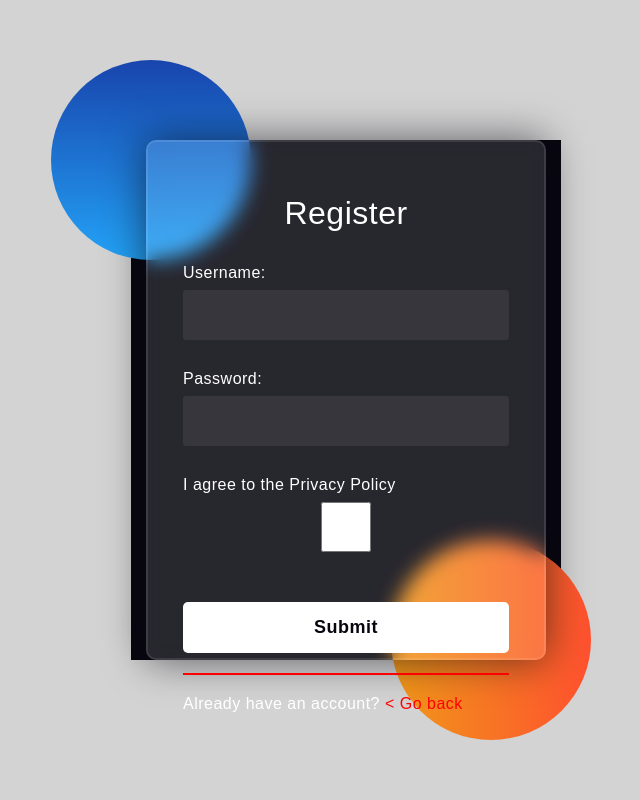
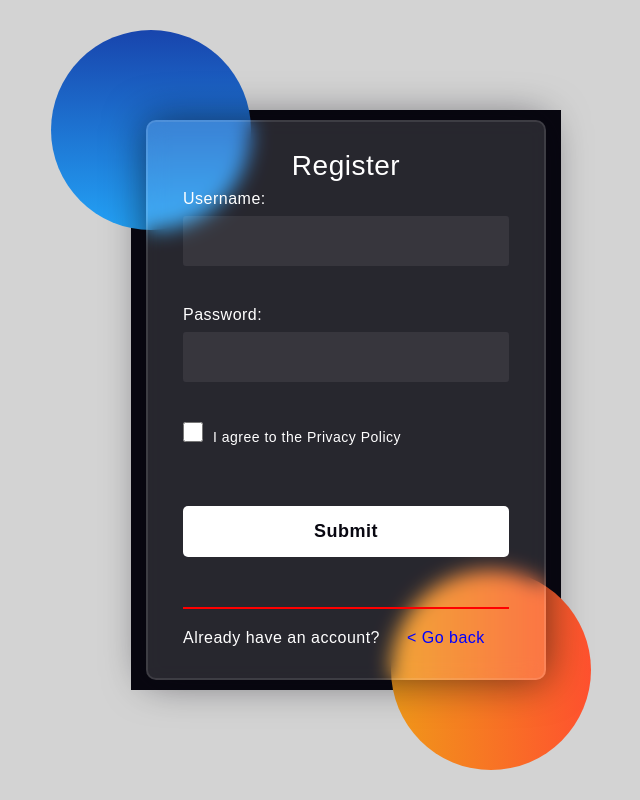
Before and after one commit to yulia-gutorova/websec-frontend, a React (Vite) app in the folder websec-react/: page /registration in a window 1280 px wide. Shown: the whole page, without its empty margins (294-934 px from the left). Built offline with nearby package versions, Linux system fonts and the light colour scheme.

Commit message:
styla error och success meddelande i reg och login form (reg) #38

```diff
--- a/websec-react/package.json
+++ b/websec-react/package.json
@@ -10,6 +10,7 @@
     "preview": "vite preview"
   },
   "dependencies": {
+    "@esbuild/darwin-arm64": "^0.19.4",
     "axios": "^1.5.1",
     "react": "^18.2.0",
     "react-dom": "^18.2.0",
--- a/websec-react/src/view/registration/RegistrationView.tsx
+++ b/websec-react/src/view/registration/RegistrationView.tsx
@@ -12,7 +12,10 @@ interface IFormInput {
 }
 
 export const RegistrationView = () => {
+
   const [errorMessage, setErrorMessage] = useState("")
+  const [isCheckbox, setIsCheckbox] = useState(false)
+
   const {
     register,
     handleSubmit,
@@ -21,7 +24,6 @@ export const RegistrationView = () => {
   } = useForm<IFormInput>();
 
   const onSubmit: SubmitHandler<IFormInput> = async (data) => {
-
 
     if (data.checkbox) {
 
@@ -53,19 +55,20 @@ export const RegistrationView = () => {
           setErrorMessage(data.message)
         }
 
-      if(resp.status === 404) {
+        if (resp.status === 404) {
           // Handle other errors when server is offline
           setErrorMessage("Unexpected error has occured")
         }
 
 
       } catch (error) {
-      setErrorMessage("Unexpected error has occured")    }
+        setErrorMessage("Unexpected error has occured")
+      }
     }
   }
   //================================================
   return (
-    <body>
+    <div className={classes.container}>
       <div className={classes.registerArea}>
         <div className={classes.background}>
           <div className={classes.shapeOne}></div>
@@ -90,7 +93,10 @@ export const RegistrationView = () => {
               className={classes.registerInput}
               {...register("username", { required: true })}
             />
-            {errors.username && <div>Username is required</div>}
+            <div className={classes.registerErrorWrapper}>
+
+              {errors.username &&  <span className={classes.registerErrorText}>Username is required</span>}
+            </div>
           </div>
 
           <div>
@@ -103,31 +109,41 @@ export const RegistrationView = () => {
               className={classes.registerInput}
               {...register("password", { required: true })}
             />
-            {errors.password && <div>Password is required</div>}
+
+            <div className={classes.registerErrorWrapper}>
+              {errors.password &&  <span className={classes.registerErrorText}>Password is required</span>}
             </div>
 
-          <div>
-            <label htmlFor="checkbox" className={classes.registerLabel}>
-              I agree to the Privacy Policy
-            </label>
+          </div>
+
+          {/* ------------- Checkbox -----------------*/}
+          <div className={classes.registerCheckboxWrapper}>
             <input
               id="checkbox"
               type="checkbox"
-              className={classes.registerInput}
+              onClick={() => setIsCheckbox(!isCheckbox)}
+              className={classes.registerInputCheckbox}
               {...register("checkbox", { required: true })}
             />
-            {errors.checkbox && <div>You must to agree to terms and conditions</div>}
+            <label htmlFor="checkbox" className={classes.registerCheckboxLabel}>
+              I agree to the Privacy Policy
+            </label>
+
+            <div className={classes.registerErrorWrapper}>
+                {errors.checkbox &&  <span className={classes.registerErrorText}>You must to agree to terms and conditions </span>}
+            </div>
           </div>
 
           <div>
             <button type="submit" className={classes.registerButton}>
               Submit
             </button>
-            {errorMessage ? (
-              <div>{errorMessage}</div>
-            ) : isSubmitSuccessful ? (<div>
-              Registration successful!
-            </div>): null}
+
+            <div className={classes.registerErrorWrapper}>
+
+              {errorMessage || !isCheckbox? (<span className={classes.registerErrorText}>{errorMessage}</span>) : isSubmitSuccessful ? (<span className={classes.registerSuccessText}>Register successfull</span>) : null}
+            </div>
+
           </div>
 
           <hr className={classes.hr} />
@@ -136,11 +152,11 @@ export const RegistrationView = () => {
             <span>Already have an account?</span>
             <Link to="/" className={classes.link}>
               {" "}
-              <span className={classes.backLink}> {"< "}Go back </span>{" "}
+              <span className={classes.backLink}> &ensp; &ensp;{"< "}Go back </span>{" "}
             </Link>
           </div>
         </form>
       </div>
-    </body>
+    </div>
   );
 };
--- a/websec-react/src/view/registration/styles/RegistrationView.module.css
+++ b/websec-react/src/view/registration/styles/RegistrationView.module.css
@@ -6,7 +6,7 @@
   box-sizing: border-box;
 }
 
-body {
+.container {
   background-color: lightgray;
   font-family: "Poppins", sans-serif;
   color: #ffffff;
@@ -16,7 +16,7 @@ body {
 
 .registerArea{
     width: 430px;
-    height: 520px;
+    height: 580px;
     position: absolute;
     transform: translate(-50%, -50%);
     left: 50%;
@@ -45,7 +45,7 @@ body {
 }
 
 .registerForm{
-    height: 520px;
+    height: 560px;
     width: 400px;
     background-color: rgba(255, 255, 255, 0.13);
     position: absolute;
@@ -56,7 +56,7 @@ body {
     backdrop-filter: blur(10px);
     border: 2px solid rgba(255, 255, 255, 0.1);
     box-shadow: 0 0 40px rgba(8, 7, 16, 0.6);
-    padding: 50px 35px;
+    padding: 30px 35px;
 
 }
 
@@ -70,15 +70,15 @@ body {
 
 .registerHeader {
     color: white;
-    font-size: 32px;
+    font-size: 28px;
     font-weight: 500;
-    line-height: 42px;
+    line-height: 28px;
     text-align: center;
 }
 
 .registerLabel {
     display: block;
-    margin-top: 30px;
+    margin-top: 10px;
     font-size: 16px;
     font-weight: 500;
 
@@ -94,11 +94,21 @@ body {
     margin-top: 8px;
     font-size: 14px;
     font-weight: 300;
+}
 
+.registerInputCheckbox {
+    display: inline-block;
+    height: 20px;
+    width: 20px;
+    background-color: rgba(255, 255, 255, 0.07);
+    border-radius: 3px;
+    margin-top: 10px;
+    font-size: 14px;
+    font-weight: 300;
 }
 
 .registerButton {
-    margin-top: 50px;
+    margin-top: 30px;
     width: 100%;
     background-color: #ffffff;
     color: #080710;
@@ -109,15 +119,46 @@ body {
     cursor: pointer;
 }
 
+.registerButton:hover {
+    background-color: gray;
+}
+
 .hr {
     margin: 20px 0 20px 0;
     border: 1px solid red
 }
 
 .backLink {
-    color: red
+    color: blue
 }
 
 .link {
     text-decoration: none;
 }
+
+.registerCheckboxWrapper{
+    display: inline-block;
+    vertical-align: middle;
+}
+
+.registerCheckboxLabel{
+    margin-left: 10px;
+    font-size: 14px;
+    font-weight: 300;
+
+}
+
+.registerErrorWrapper{
+    margin-top: 10px;
+    font-size: 14px;
+    font-weight: 300;
+    min-height: 20px;
+}
+
+.registerErrorText {
+    color: orangered;
+}
+
+.registerSuccessText {
+    color: green;
+}
```
Also changed, not shown: 1 other file (tests, documents, lock files or other folders). Lines whose indentation alone changed are shown as unchanged.
